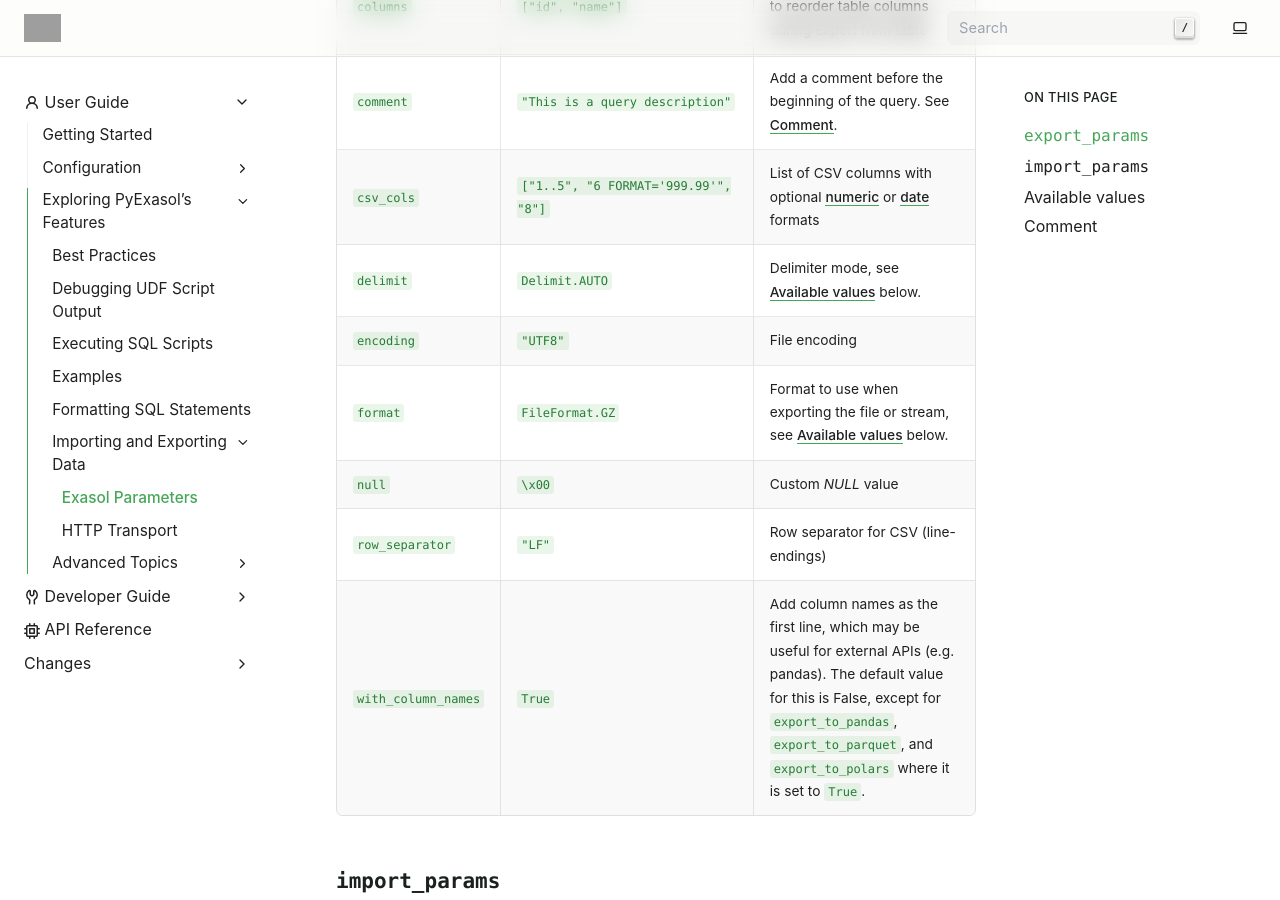
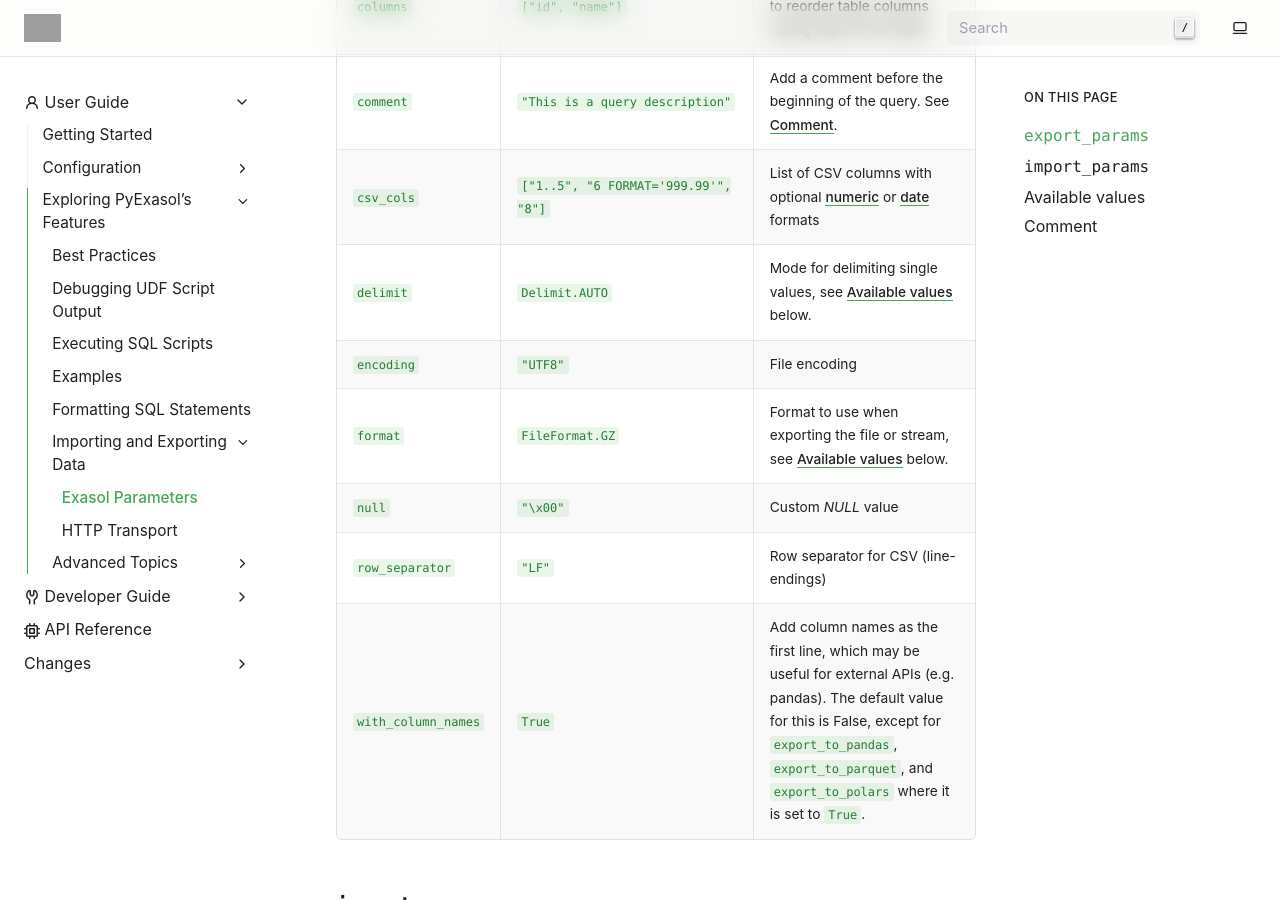
Before and after one commit to exasol/pyexasol, a Sphinx documentation site: the page built from doc/user_guide/exploring_features/import_and_export/parameters.rst, in a window 1280 px wide and 900 px high, scrolled down 1000 px. Built offline with Sphinx 7.4.7, drawn with Linux system fonts in a browser that asks for light colours; grey boxes are pictures that could not be loaded.

Commit message:
Fixed review findings.

```diff
--- a/doc/user_guide/exploring_features/import_and_export/parameters.rst
+++ b/doc/user_guide/exploring_features/import_and_export/parameters.rst
@@ -51,7 +51,7 @@
      - List of CSV columns with optional `numeric`_ or `date`_ formats
    * - ``delimit``
      - ``Delimit.AUTO``
-     - Delimiter mode, see :ref:`available_values` below.
+     - Mode for delimiting single values, see :ref:`available_values` below.
    * - ``encoding``
      - ``"UTF8"``
      - File encoding
@@ -60,7 +60,7 @@
      - Format to use when exporting the file or stream, see
        :ref:`available_values` below.
    * - ``null``
-     - ``\x00``
+     - ``"\x00"``
      - Custom `NULL` value
    * - ``row_separator``
      - ``"LF"``
@@ -133,7 +133,7 @@
 Some parameters support an enumeration of specific values.
 
 .. literalinclude:: ../../../../pyexasol/query_builders/csv/builders.py
-   :caption: Available values for representing booleans
+   :caption: Available values for representing boolean values
    :language: python
    :pyobject: BooleanRepresentation
 
@@ -146,6 +146,11 @@
    :caption: Available values for file formats
    :language: python
    :pyobject: FileFormat
+
+.. literalinclude:: ../../../../pyexasol/query_builders/csv/builders.py
+   :caption: Available values for trimming values
+   :language: python
+   :pyobject: Trim
 
 .. _comment:
 
@@ -165,7 +170,9 @@
             "comment": (
                 "This comment will be inserted before the query. "
                 "This query is importing users from CSV."
-            ) } )
+            )
+	}
+    )
 
 The comment is inserted as a block comment (``/* <comment> */``). The block
 comment closing sequence (``*/``) must not be used inside the comment.
```
